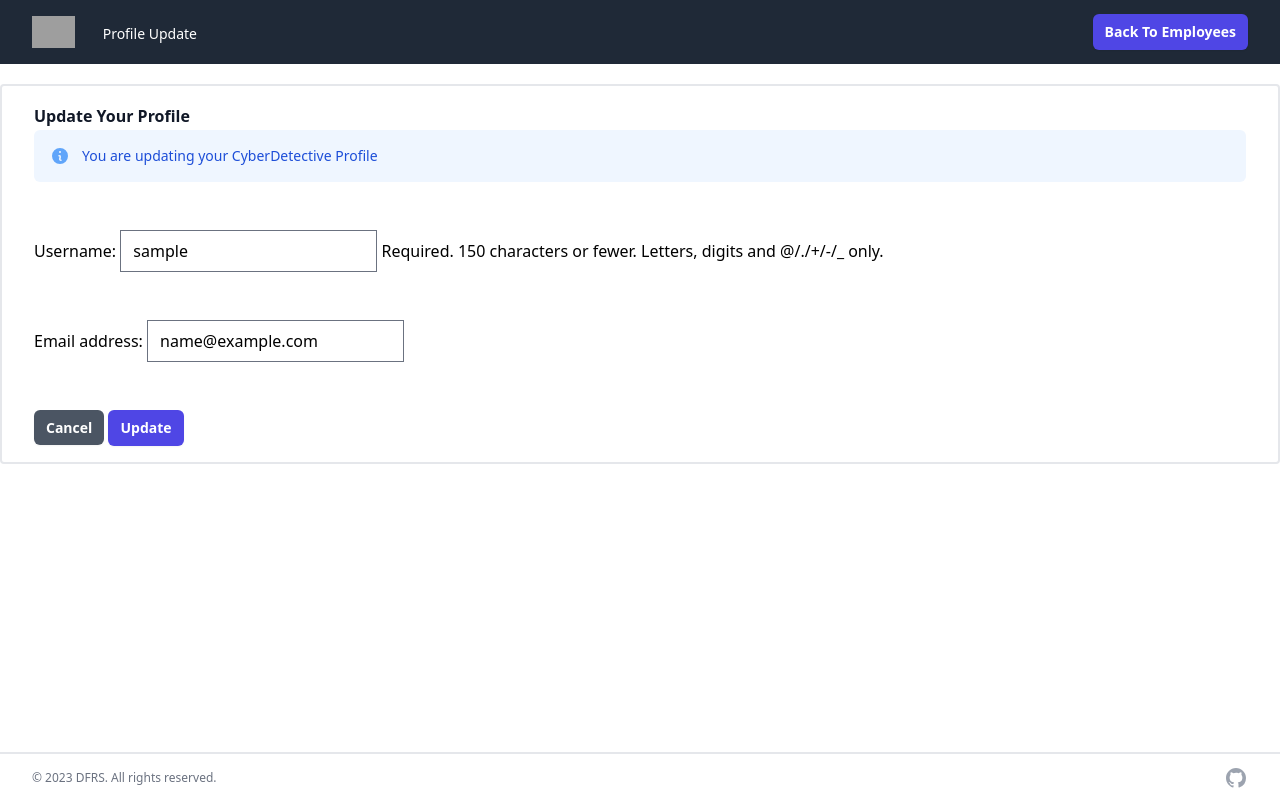
After one commit to nkosi-tauro/dfrs_domain, a Django app: page /employee/update/1 in a window 1280 px wide. The commit adds this page. Run offline with Django 4.2, Linux system fonts and the light colour scheme; the visitor is signed in with stand-in values (Sample User, id 1); data comes from the database, SQL or seed files in the repository; some libraries are stand-ins or nearby versions; grey boxes are pictures that could not be loaded.

Commit message:
Added employee update functionality, updated views

```diff
--- a/reporting_system/urls.py
+++ b/reporting_system/urls.py
@@ -37,6 +37,7 @@ urlpatterns = [
          name='employee-logout'),
      # Employee Routes
     path("employee/<int:user_id>",views.employeeview, name="employeeview"),
+    path("employee/update/<int:user_id>",views.employeeupdate, name="profile-update"),
     path("employee/<int:user_id>/flaw",views.add_flaw, name="add-flaw"),
     path("employee/<int:user_id>/remove/<int:flaw>",views.remove_flaw, name="remove-flaw"),
     path("employee/<int:user_id>/edit/<int:flaw>",views.edit_flaw, name="edit-flaw"),
--- a/reporting_system/views.py
+++ b/reporting_system/views.py
@@ -11,6 +11,7 @@ from eventlog.events import EventGroup
 from django.views.decorators.cache import cache_page
 from django.core.cache import caches
 from django import forms
+from user_service.forms import EmployeeUpdateForm
 from .models import VulnerabilityFormModel, ReportingForm2Model
 from user_service.ratelimit import RateLimit, RateLimitExceeded
 from .forms import ReportingFormView, AddVulnerabilityForm, GDPRRequestForm, RateLimitForm
@@ -61,7 +62,7 @@ def employeeview(request, user_id):
     '''
     Employee View
     '''
-    employee = User.objects.all()
+    employee = User.objects.get(id=user_id)
     flaws_context = VulnerabilityFormModel.objects.filter(
         user_id=user_id)  # Query the database for flaws related to the user
     context = {
@@ -224,6 +225,27 @@ def reports_update(request, primary_key):
 
 # ----------------------------------------EMPLOYEE ROUTES----------------------------------------
 @login_required(login_url='employee-login')
+def employeeupdate(request, user_id):
+    '''
+    This will allow an admin to update an employee
+    '''
+    employee = User.objects.get(id=user_id)
+    if request.method == 'POST':
+        # instance=request.user will pass through the user data into the input fields
+        form = EmployeeUpdateForm(request.POST, instance=employee)
+        if form.is_valid():
+            form.save()
+            systemEvent.info(f"{employee} has updated their profile.",
+                             initiator=request.user)
+            return redirect('employeeview', user_id=user_id)
+    else:
+        form = EmployeeUpdateForm(instance=employee)
+    context = {'form': form,
+               'user_id': user_id}
+    return render(request, 'employeeview/employeeupdate.html', context)
+
+
+@login_required(login_url='employee-login')
 def add_flaw(request, user_id):
     '''
     Service to add the flaws, that have been identified by the employee.
--- /dev/null
+++ b/templates/employeeview/employeeupdate.html
@@ -0,0 +1,67 @@
+{% extends "base/base.html" %}
+{% block title %}
+  DFRS Domain: Profile Update
+{% endblock title %}
+{% load tailwind_filters %}
+{% block content %}
+  {# djlint:off H021,H023,H006,H029 #}
+  <nav class="bg-gray-800">
+    <div class="mx-auto max-w-7xl px-4 sm:px-6 lg:px-8">
+      <div class="flex h-16 justify-between">
+        <div class="flex">
+          <div class="-ml-2 mr-2 flex items-center md:hidden"></div>
+          <div class="flex flex-shrink-0 items-center">
+            <img class="block h-8 w-auto lg:hidden"
+                 src="https://tailwindui.com/img/logos/mark.svg?color=indigo&shade=600"
+                 alt="Your Company">
+            <img class="hidden h-8 w-auto lg:block"
+                 src="https://tailwindui.com/img/logos/mark.svg?color=indigo&shade=600"
+                 alt="Your Company">
+          </div>
+          <div class="hidden md:ml-6 md:flex md:space-x-8">
+            <p class="inline-flex items-center text-white  px-1 pt-1 text-sm font-medium">Profile Update</p>
+          </div>
+        </div>
+        <div class="flex items-center">
+          <div class="flex-shrink-0">
+            <a href={% url 'employeeview' user_id %}>
+              <button type="button"
+                      class="relative inline-flex items-center gap-x-1.5 rounded-md bg-indigo-600 px-3 py-2 text-sm font-semibold text-white shadow-sm hover:bg-indigo-500 focus-visible:outline focus-visible:outline-2 focus-visible:outline-offset-2 focus-visible:outline-indigo-600">
+                Back To Employees
+              </button>
+            </a>
+          </div>
+        </div>
+      </div>
+    </div>
+  </nav>
+  <div class="mx-auto max-w-7xl mt-5 px-4 sm:px-6 lg:px-8 border-2 p-4 rounded">
+    <form method="POST">
+      {% csrf_token %}
+      <div class="space-y-12">
+        <div>
+          <h2 class="text-base font-semibold leading-7 text-gray-900">Update Your Profile</h2>
+          <div class="rounded-md bg-blue-50 p-4">
+            <div class="flex">
+              <div class="flex-shrink-0">
+                <svg class="h-5 w-5 text-blue-400" viewBox="0 0 20 20" fill="currentColor" aria-hidden="true">
+                  <path fill-rule="evenodd" d="M18 10a8 8 0 11-16 0 8 8 0 0116 0zm-7-4a1 1 0 11-2 0 1 1 0 012 0zM9 9a.75.75 0 000 1.5h.253a.25.25 0 01.244.304l-.459 2.066A1.75 1.75 0 0010.747 15H11a.75.75 0 000-1.5h-.253a.25.25 0 01-.244-.304l.459-2.066A1.75 1.75 0 009.253 9H9z" clip-rule="evenodd" />
+                </svg>
+              </div>
+              <div class="ml-3 flex-1 md:flex md:justify-between">
+                <p class="text-sm text-blue-700">You are updating your CyberDetective Profile</p>
+              </div>
+            </div>
+          </div>
+        </div>
+        {{ form | crispy }}
+        <a href="{% url 'employeeview' user_id %}"
+           class="rounded-md bg-gray-600 px-3 py-2 text-sm font-semibold text-white shadow-sm hover:bg-gray-500 focus-visible:outline focus-visible:outline-2 focus-visible:outline-offset-2 focus-visible:outline-indigo-600">Cancel</a>
+        <button type="submit"
+                class="rounded-md bg-indigo-600 px-3 py-2 text-sm font-semibold text-white shadow-sm hover:bg-indigo-500 focus-visible:outline focus-visible:outline-2 focus-visible:outline-offset-2 focus-visible:outline-indigo-600">
+          Update
+        </button>
+      </div>
+    </form>
+  </div>
+{% endblock content %}
```
Also changed, not shown: templates/employeeview/employee.html (+9 -7 lines), templates/employeeview/nav.html (+2 -8 lines), templates/employeeview/reports.html (+16 -1 lines).
